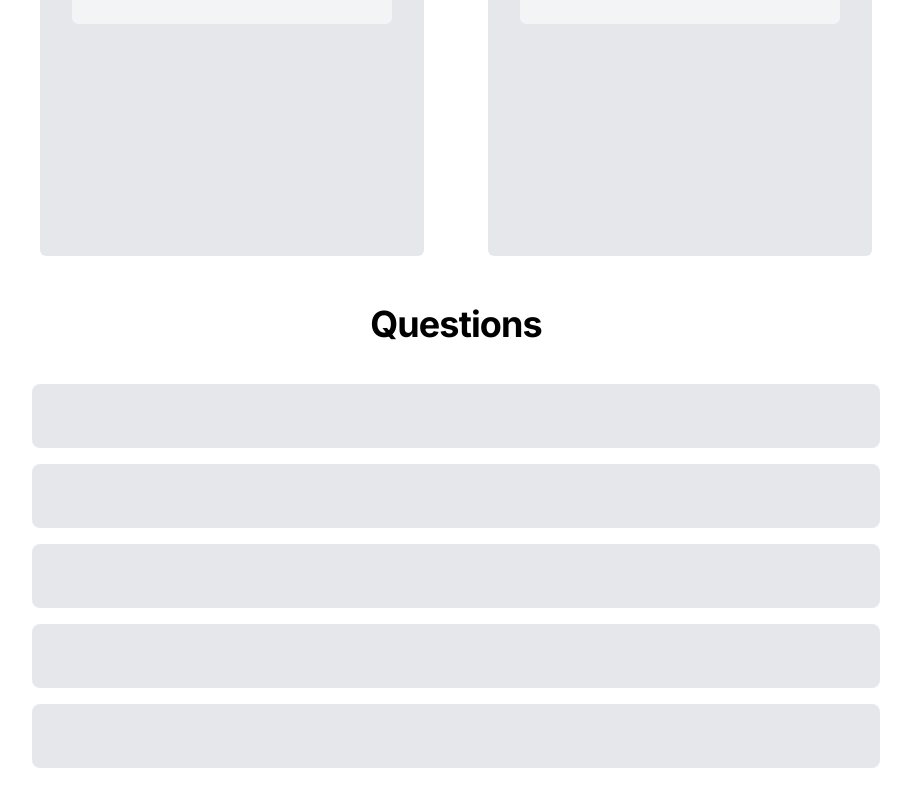
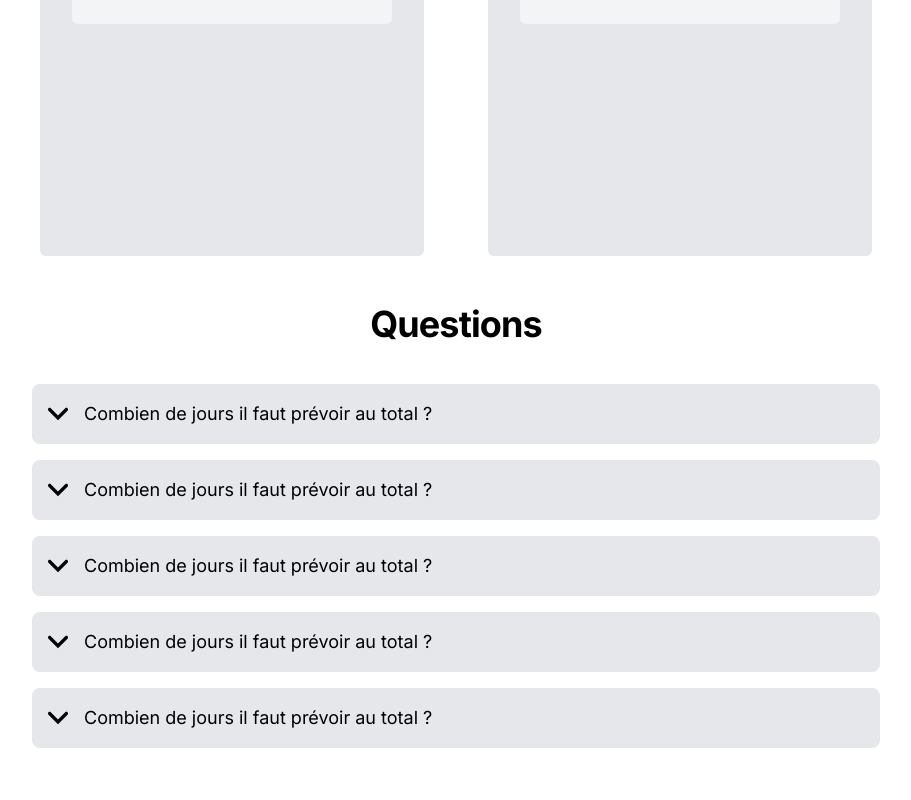
Before and after one commit to Zakyaru/website-guide, a React (Vite) app: page / in a window 1280 px wide. Shown: the part 1249-2049 px from the top of the page, without its empty margins (184-1095 px from the left). Built offline with nearby package versions, Linux system fonts and the light colour scheme; the HTML template or start-up script is replaced by a standard one.

Commit message:
initialisation du component Question : définition de SVG, organisation des DIV, transitions à l'ouverture

```diff
--- a/src/components/Question.tsx
+++ b/src/components/Question.tsx
@@ -1,5 +1,41 @@
+import { useState } from "react";
+
 export default function Question() {
-    return(
-        <div className="bg-gray-200 rounded-lg h-16 w-full"></div>
-    );
+  const [isOpen, setIsOpen] = useState(false);
+
+  function handleClick() {
+    setIsOpen((isOpen) => !isOpen);
+  }
+  return (
+    <button
+      className={`flex flex-row gap-4 text-left rounded-lg px-4 py-4 w-full ${
+        isOpen ? "bg-light" : "bg-dark"
+      }`}
+      onClick={handleClick}
+    >
+      <div className="mt-1">
+        <svg
+          className={`h-5 w-5 transition-transform duration-300 ease-in-out ${
+            isOpen ? "rotate-180" : "rotate-0"
+          }`}
+          viewBox="0 0 30.727 30.727"
+          fill="currentColor"
+        >
+          <path d="M29.994,10.183L15.363,24.812L0.733,10.184c-0.977-0.978-0.977-2.561,0-3.536c0.977-0.977,2.559-0.976,3.536,0l11.095,11.093L26.461,6.647c0.977-0.976,2.559-0.976,3.535,0C30.971,7.624,30.971,9.206,29.994,10.183z" />
+        </svg>
+      </div>
+      <div className="">
+        <div className="text-lg">
+          Combien de jours il faut prévoir au total ?
+        </div>
+        {isOpen && (
+          <div className="mt-3 text-muted">
+            Pour faire vraiment le tour de la vallée de la Loire je recommande 2
+            à 3 jours. Cela vous permettra vraiment de profiter pleinement de
+            nos merveilleux châteaux et des plats locaux.
+          </div>
+        )}
+      </div>
+    </button>
+  );
 }
--- a/src/index.css
+++ b/src/index.css
@@ -74,6 +74,6 @@
     }
 
     .text-muted {
-        @apply text-gray-400;
+        @apply text-gray-500;
     }
 }
--- a/src/locales/fr/translation.json
+++ b/src/locales/fr/translation.json
@@ -7,9 +7,14 @@
     "contact": "Contact"
   },
   "hero": {
-    "name": "Maria Kouzmina",
-    "subtitle": "Guide touristique de la vallée de la Loire",
+    "name": "Guide touristique de la vallée de la Loire",
+    "subtitle": "Maria Kouzmina",
     "btn_contact": "Contacter",
     "btn_about": "Qui suis-je ?"
+  },
+  "questions": {
+    "question1": "Combien de jours il faut prévoir au total ?",
+    "response1": "Pour faire vraiment le tour de la vallée de la Loire je recommande 2 à 3 jours. Cela vous permettra vraiment de profiter pleinement denos merveilleux châteaux et des plats locaux.",
+    "question2": ""
   }
 }
```
